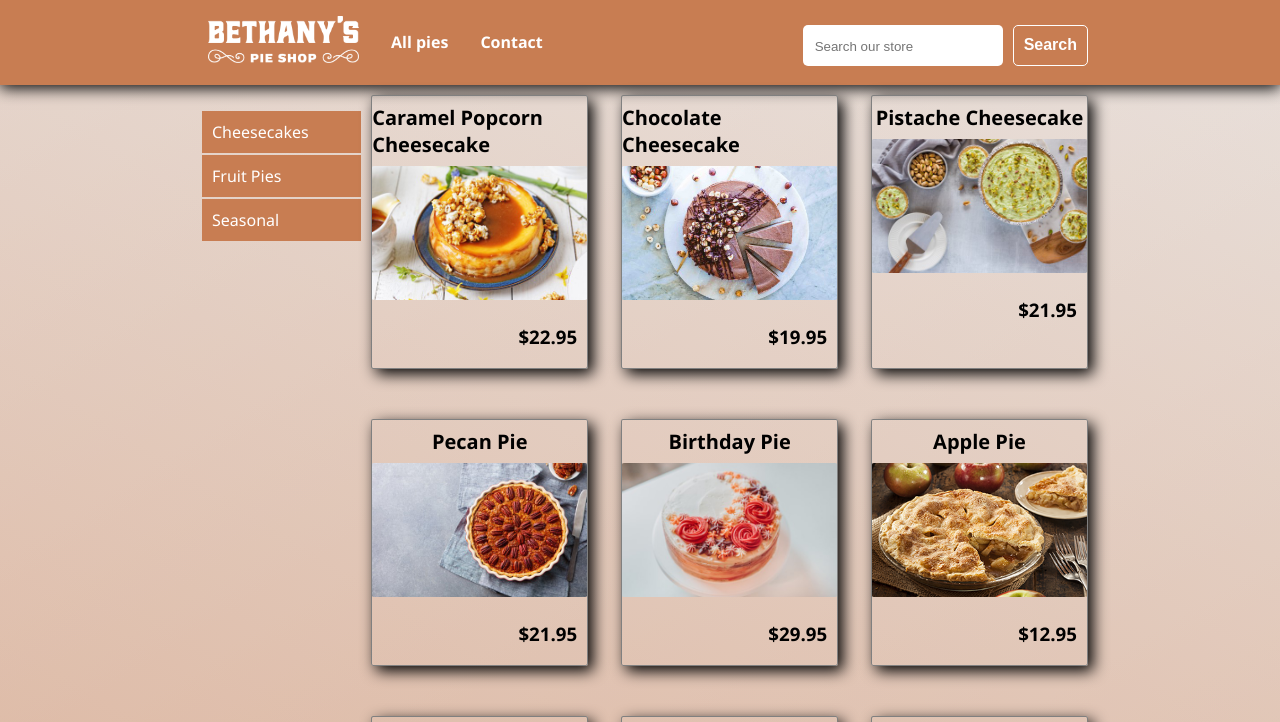
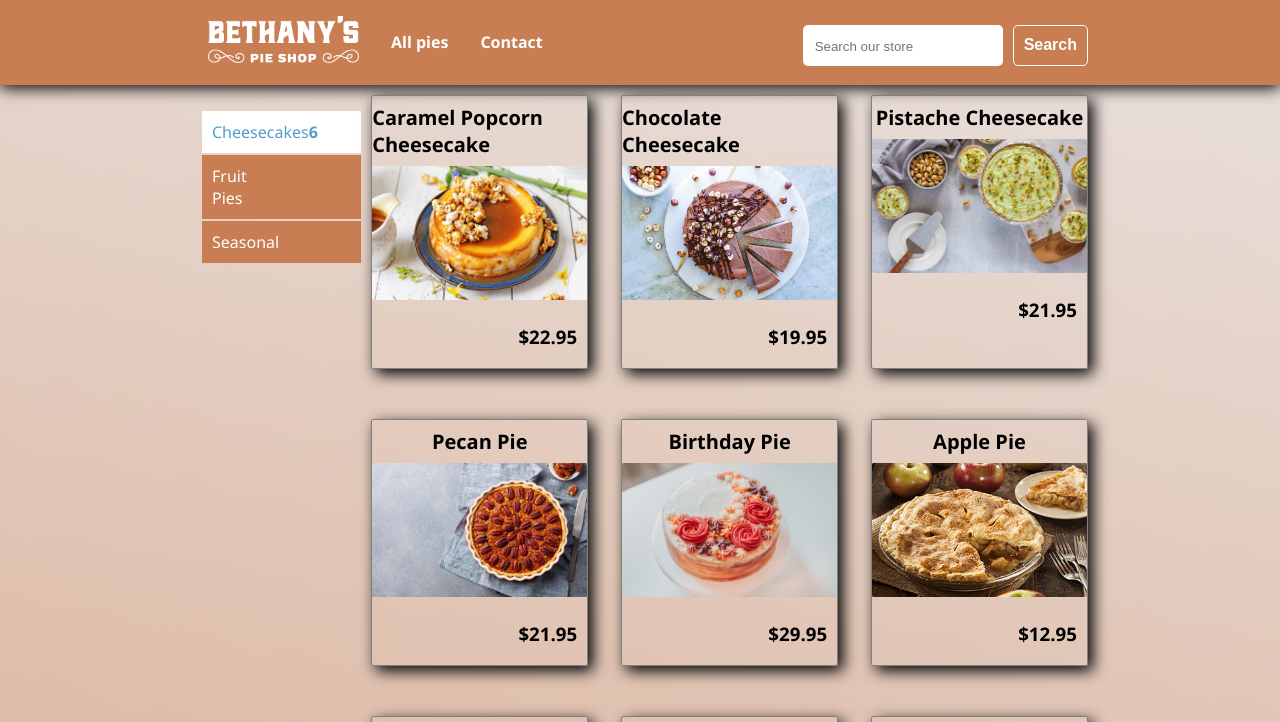
Before and after one commit to taylonr/ps-css-advanced-features, a plain HTML site: page Pie/all.html in a window 1280 px wide. In both pictures the pointer is over the item 281 px from the left and 132 px from the top of the page. Shown: the top 722 px of the page. Drawn offline with Linux system fonts and the light colour scheme.

Commit message:
End of transition module

```diff
--- a/css/styles.css
+++ b/css/styles.css
@@ -69,12 +69,22 @@ article aside ul li {
 }
 
 article aside ul li:hover {
+  background: white;
+  color: #529DC8;
+  transition-duration: 0.5s;
 }
 
 article aside ul li:hover .count{
+  opacity: 1;
+  font-weight: bold;
+  transition-duration: 2s, 5s;
+  transition-property: opacity, padding-right;
+  transition-delay: 0s, 2s;
+  padding-right: 0%;
 }
 article aside ul li .count {
   opacity: 0%;
+  padding-right: 60%;
 }
 article aside ul li a {
   text-decoration: none;
@@ -145,6 +155,12 @@ nav > ul > li a {
   text-decoration: none;
   font-weight: bold;
   margin: 0 auto;
+}
+
+nav>ul>li a:hover {
+  background: #529DC8;
+  font-size: 18px;
+  transition-duration: 3s;
 }
 
 nav input {
@@ -235,6 +251,7 @@ div.card-back {
 
 div.card.active {
   box-shadow: 5px 5px 15px  #529DC8;
+  transition-duration: 0.75s;
 }
 
 div.card h2 {
```
